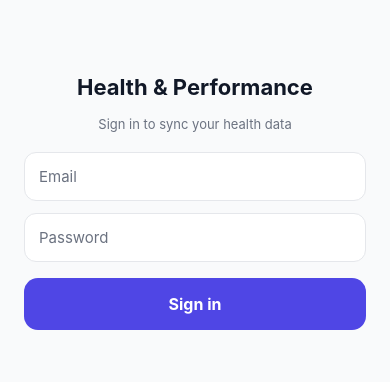
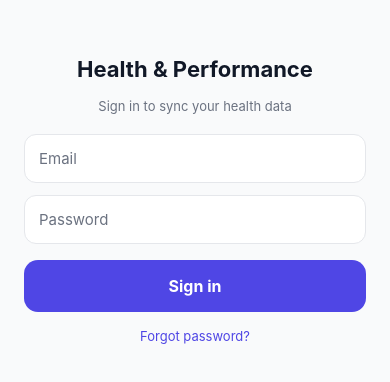
Before and after one commit to Easty11/health-connect-app, a React Native app: screen / in a window 390 px wide. Shown: the part 220-602 px from the top of the page. Built offline with nearby package versions, Linux system fonts and the light colour scheme.

Commit message:
debug: add login logging and forgot password link

```diff
--- a/src/SyncScreen.js
+++ b/src/SyncScreen.js
@@ -1,7 +1,7 @@
 import React, { useState, useEffect, useCallback } from 'react';
 import {
   View, Text, TextInput, TouchableOpacity, ScrollView,
-  ActivityIndicator, StyleSheet, useColorScheme, Alert,
+  ActivityIndicator, StyleSheet, useColorScheme, Alert, Linking,
 } from 'react-native';
 import { login, logout, getStoredToken, syncHealthData } from './api';
 import { requestPermissions, fetchAllData } from './healthConnect';
@@ -70,10 +70,12 @@ function LoginForm({ onLogin, t }) {
     if (!email || !password) return;
     setLoading(true);
     setError('');
+    console.log('Attempting login with:', email);
     try {
       await login(email, password);
       onLogin();
     } catch (err) {
+      console.log('Response error:', err.response?.status, err.response?.data);
       setError(err.response?.data?.detail || 'Login failed');
     } finally {
       setLoading(false);
@@ -110,6 +112,11 @@ function LoginForm({ onLogin, t }) {
         {loading
           ? <ActivityIndicator color="#fff" />
           : <Text style={styles.primaryBtnText}>Sign in</Text>}
+      </TouchableOpacity>
+      <TouchableOpacity
+        onPress={() => Linking.openURL('https://health-app-production-e0ff.up.railway.app/forgot-password')}
+      >
+        <Text style={styles.forgotPassword}>Forgot password?</Text>
       </TouchableOpacity>
     </View>
   );
@@ -298,6 +305,7 @@ const styles = StyleSheet.create({
     alignItems: 'center', marginTop: 4,
   },
   primaryBtnText: { color: '#fff', fontWeight: '700', fontSize: 16 },
+  forgotPassword: { color: '#4f46e5', fontSize: 13, textAlign: 'center', paddingVertical: 4 },
 
   // Header
   header: { flexDirection: 'row', justifyContent: 'space-between', alignItems: 'flex-start', marginBottom: 20 },
--- a/src/api.js
+++ b/src/api.js
@@ -18,9 +18,11 @@ export async function login(email, password) {
   const params = new URLSearchParams();
   params.append('username', email);
   params.append('password', password);
+  console.log('api.login: POST /auth/login body:', params.toString());
   const { data } = await client.post('/auth/login', params, {
     headers: { 'Content-Type': 'application/x-www-form-urlencoded' },
   });
+  console.log('api.login: success, token length:', data.access_token?.length);
   await AsyncStorage.setItem(TOKEN_KEY, data.access_token);
   return data.access_token;
 }
```
